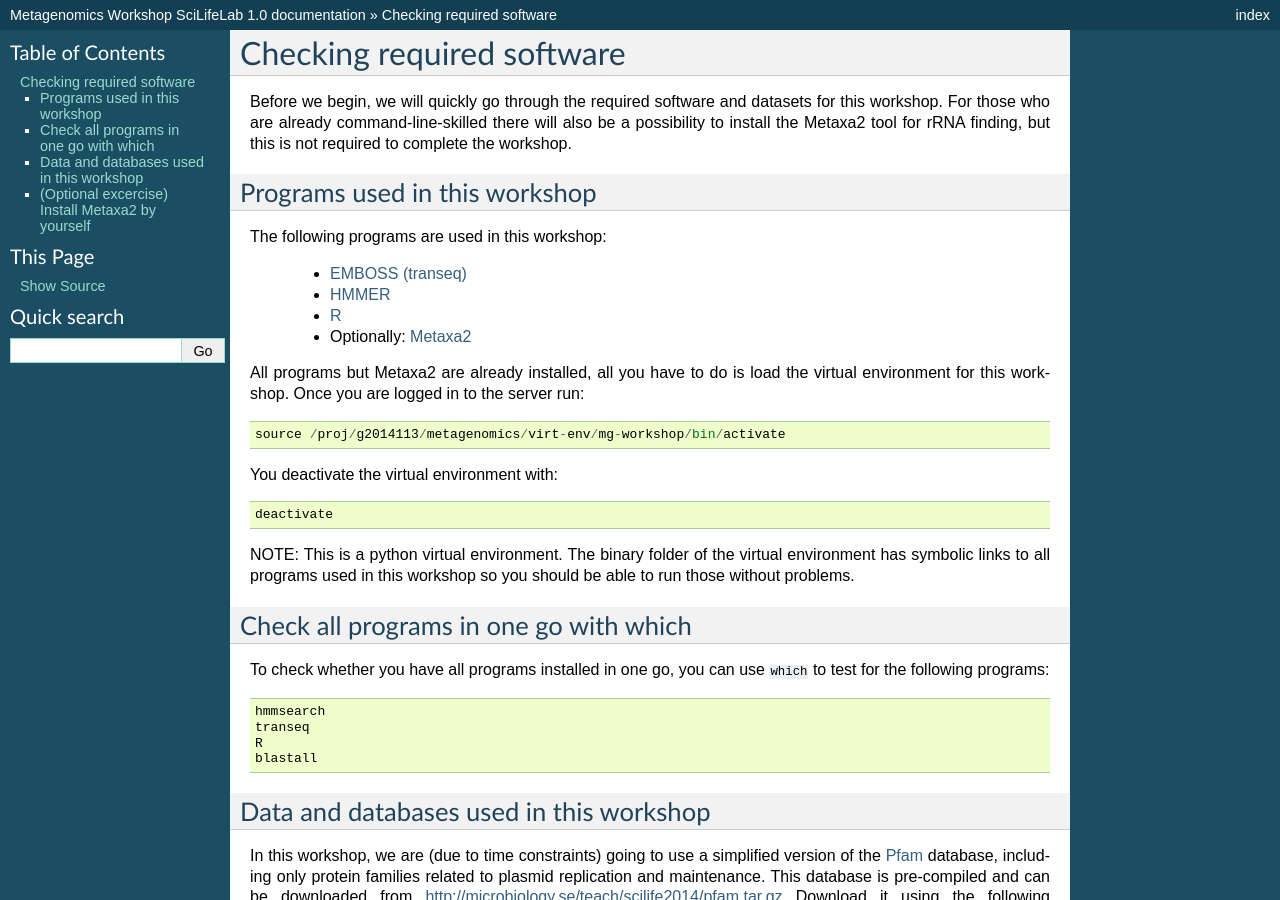
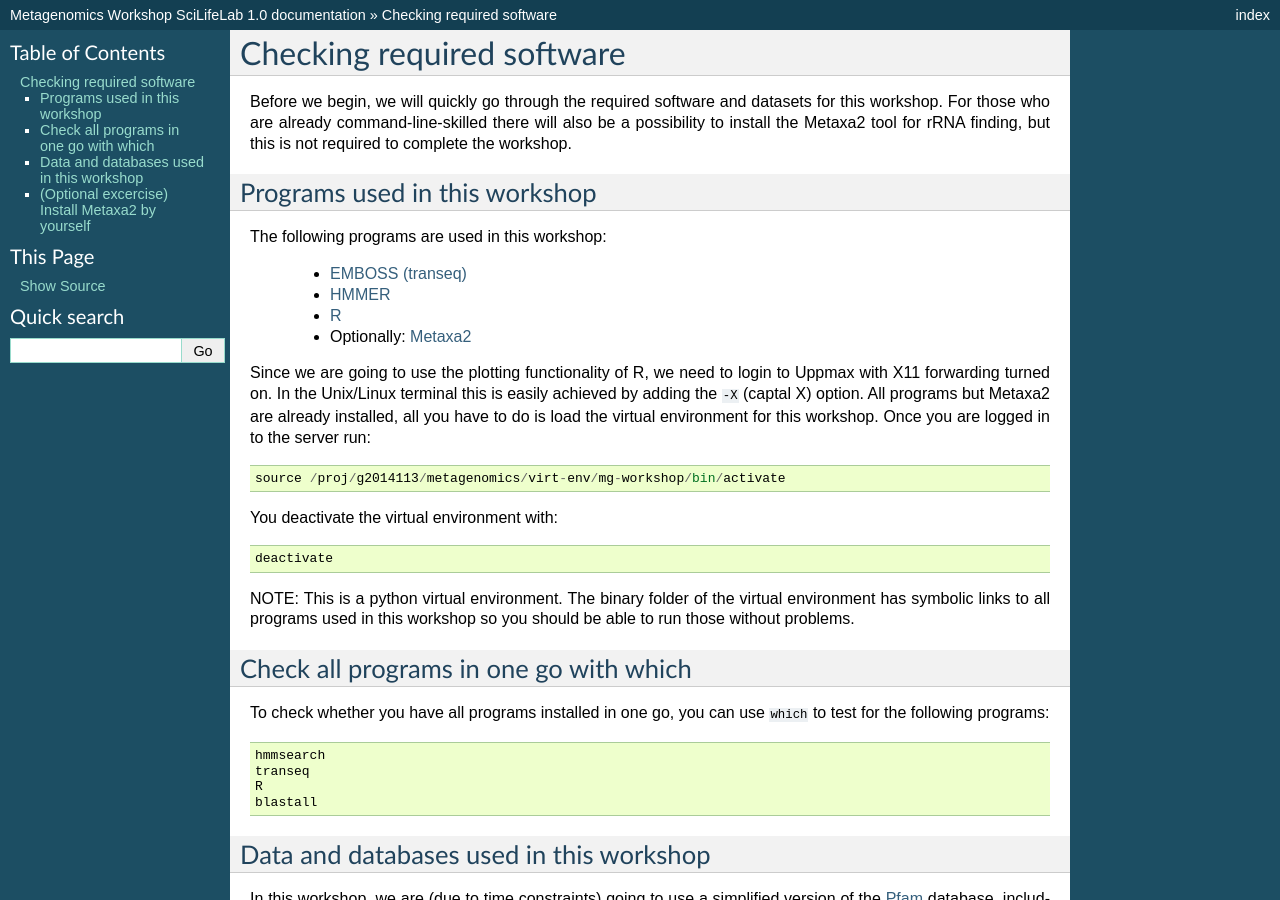
Before and after one commit to inodb/2014-5-metagenomics-workshop, a Sphinx documentation site: the page built from source/annotation/software.rst, in a window 1280 px wide and 900 px high. Built offline with Sphinx 7.4.7, drawn with Linux system fonts in a browser that asks for light colours; pages that are not in the unit, such as notebooks, are missing from menus.

Commit message:
Update software.rst

```diff
--- a/source/annotation/software.rst
+++ b/source/annotation/software.rst
@@ -20,9 +20,11 @@ The following programs are used in this workshop:
 .. _R: http://www.r-project.org
 .. _Metaxa2: http://microbiology.se/software/metaxa2/
 
-All programs but Metaxa2 are already installed, all you have to do is load
-the virtual environment for this workshop. Once you are logged in to the
-server run::
+Since we are going to use the plotting functionality of R, we need to login
+to Uppmax with X11 forwarding turned on. In the Unix/Linux terminal this is
+easily achieved by adding the ``-X`` (captal X) option. All programs but
+Metaxa2 are already installed, all you have to do is load the virtual
+environment for this workshop. Once you are logged in to the server run::
 
     source /proj/g2014113/metagenomics/virt-env/mg-workshop/bin/activate
 
```
